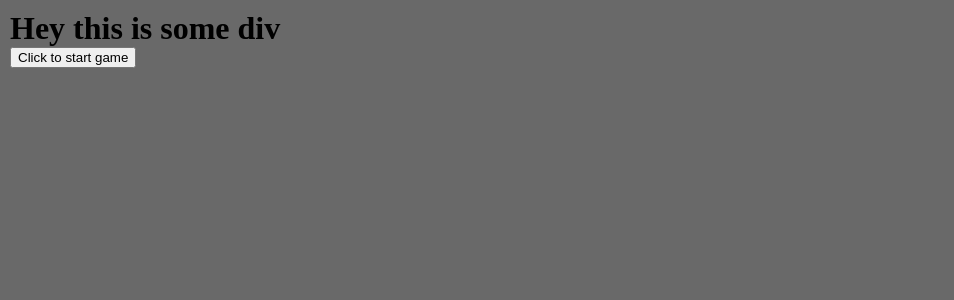
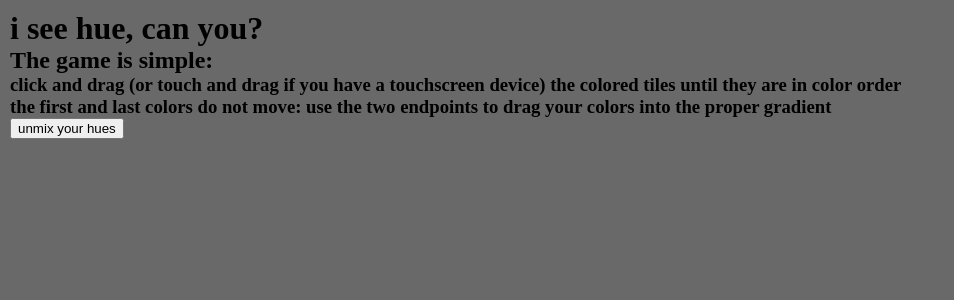
Before and after one commit to echos-echo/i-see-hue, a React (Create React App) app: page / in a window 1280 px wide. Shown: the top 300 px of the page, without its empty margins (0-954 px from the left). Built offline with nearby package versions, Linux system fonts and the light colour scheme; the HTML template or start-up script is replaced by a standard one.

Commit message:
feature, Splash.js: more instructions added to the splash screen component for users

```diff
--- a/src/components/Splash.js
+++ b/src/components/Splash.js
@@ -7,8 +7,11 @@ function Splash() {
     }
     return (
         <div id='splash'>
-            <h1>Hey this is some div</h1>
-            <button onClick={clickHandler}>Click to start game</button>
+            <h1>i see hue, can you?</h1>
+            <h2>The game is simple:</h2>
+            <h3>click and drag (or touch and drag if you have a touchscreen device) the colored tiles until they are in color order</h3>
+            <h3>the first and last colors do not move: use the two endpoints to drag your colors into the proper gradient</h3>
+            <button onClick={clickHandler}>unmix your hues</button>
         </div>
     )
 }
```
